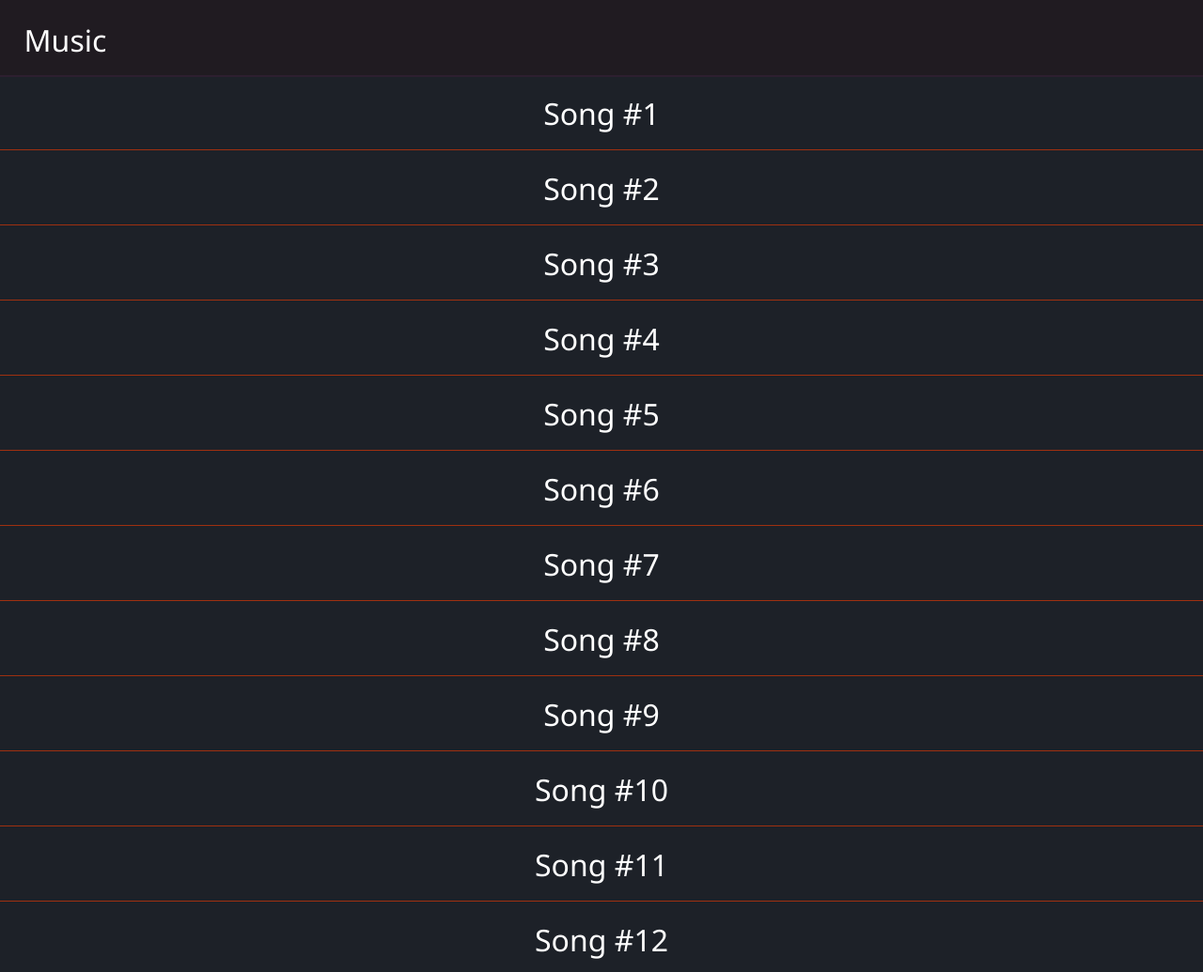
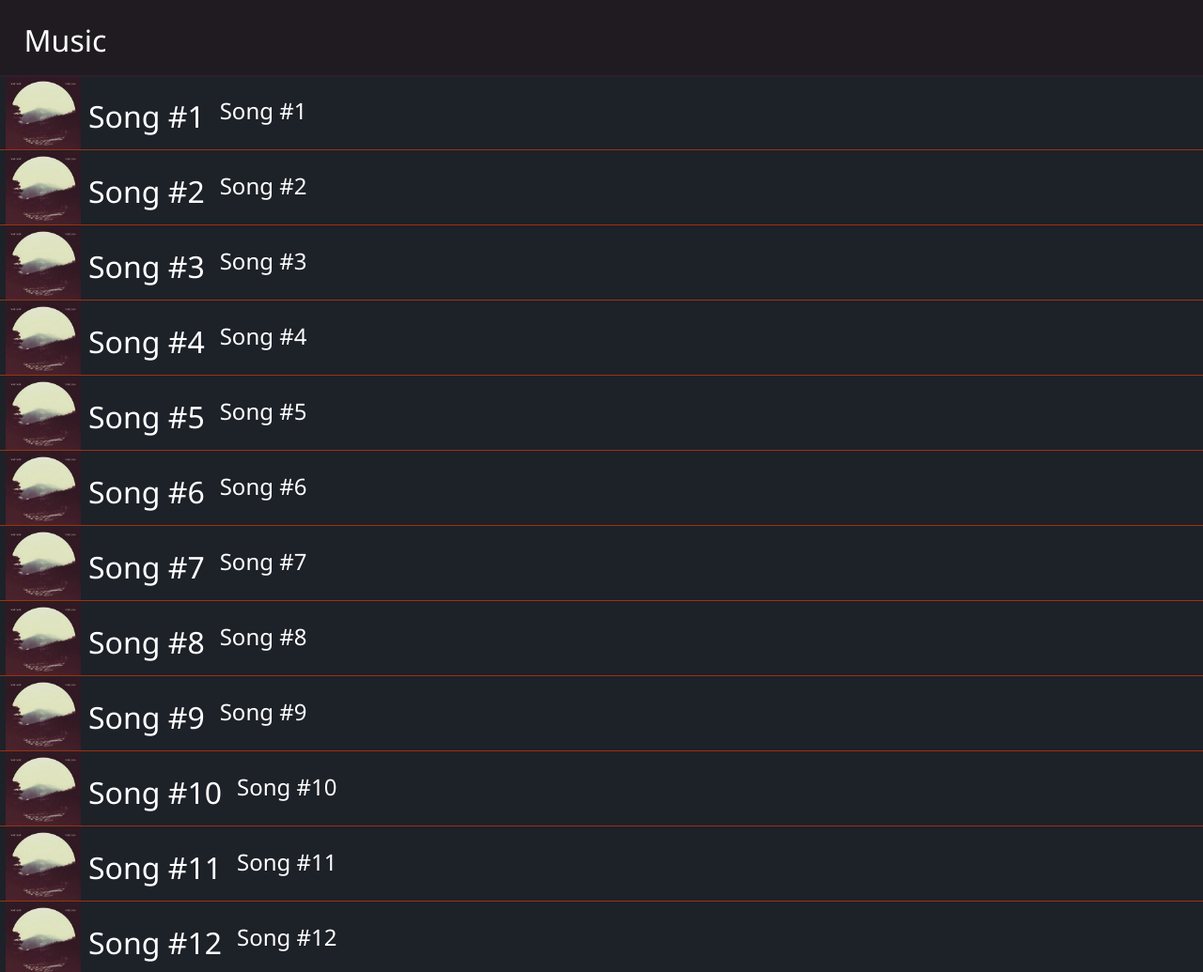
Before and after one commit to u1tralord/Home-Automation-Web-Control, a plain HTML site: page m.index.html in a window 1280 px wide. Shown: the top 1035 px of the page at 94% size. Drawn offline with Linux system fonts and the light colour scheme.

Commit message:
Added album art to song elements

```diff
--- a/css/m.style.css
+++ b/css/m.style.css
@@ -49,10 +49,36 @@ body{
 	outline: 1px solid #9f3010;
 	background: #1d2128;
 	border: none;
+	display: inline;
 }
 .song-item:active{
 	background: #c95600;
 }
+.song-item button{
+	float: right;
+	width: 5vh;
+	height: 10vh;
+	background: Transparent;
+	border: none;
+	outline: none;
+}
+.song-item img{
+	float: left;
+	width: 10vh;
+	height: 10vh;
+}
+.song-item h1{
+	float:left;
+	display:inline;
+	margin-left: 1vh;
+}
+.song-item h2{
+	float:left;
+	display:inline;
+	font-size: 3vh;
+	margin-left: 2vh;
+}
+
 #simple-player{
 	display: none;
 }
@@ -92,7 +118,7 @@ body{
 #simple-player h2{
 	display:inline;
 	font-size: 3vh;
-	margin-left: 2vh;
+	margin-left: 1vh;
 }
 /*
 .tile-group{
--- a/js/m.scripts.js
+++ b/js/m.scripts.js
@@ -3,7 +3,21 @@ calculateTileSize()
 
 var songArea = $("#songs");
 for(var i = 0; i < 100; i++){
-	var songItem = $("<button class='song-item'></button>").text("Song #"+i);
+	var optionsButton = $("<button></button>");
+	var albumArt = $("<img/>");
+	var songName = $("<h1></h1>");
+	var artistName = $("<h2></h2>");
+	var songItem = $("<button class='song-item'></button>");
+
+	albumArt.attr("src", "res/album.jpg");
+	songName.text("Song #"+i);
+	artistName.text("Song #"+i);
+
+	songItem.append(optionsButton);
+	songItem.append(albumArt);
+	songItem.append(songName);
+	songItem.append(artistName);
+
 	songArea.append(songItem);
 }
 function calculateTileSize()
@@ -47,6 +61,9 @@ $(".song-item").click(function(){
 
 
 	albumArt.attr("src", "res/album.jpg");
+	albumArt.click(function(){
+		$("#simple-player").removeClass("active-audio");
+	});
 	songText.text("Song");
 	artistText.text("Artist");
 	playPauseButton.addClass("pause");
--- a/m.index.html
+++ b/m.index.html
@@ -21,13 +21,13 @@
 				</div>
 				<div class="panel-body">
 					<div id="songs"></div>
-					<div id="simple-player">
-						<button></button>
-						<img/>
-						<h1></h1></br>
-						<h2></h1>
-					</div>
 				</div>
+			</div>
+			<div id="simple-player">
+				<button></button>
+				<img/>
+				<h1></h1></br>
+				<h2></h1>
 			</div>
 
 
```
